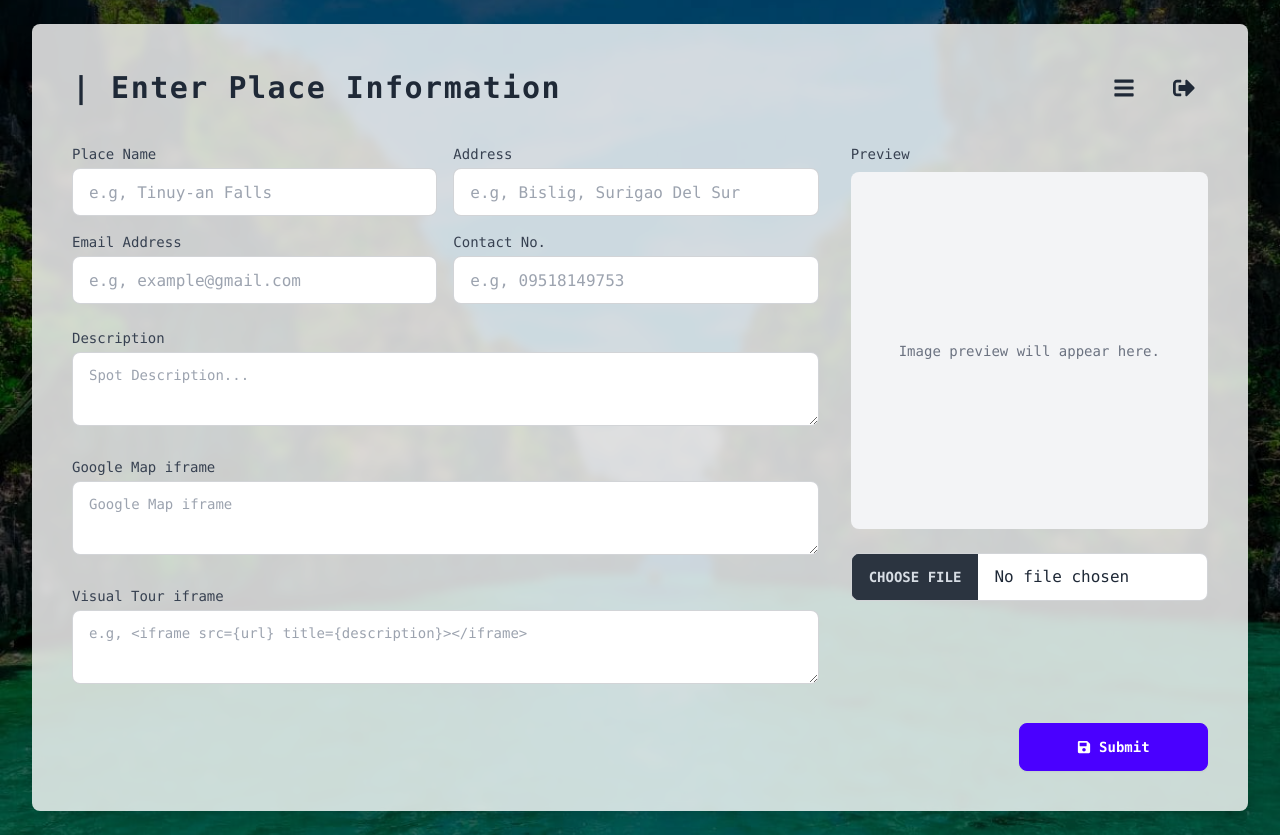
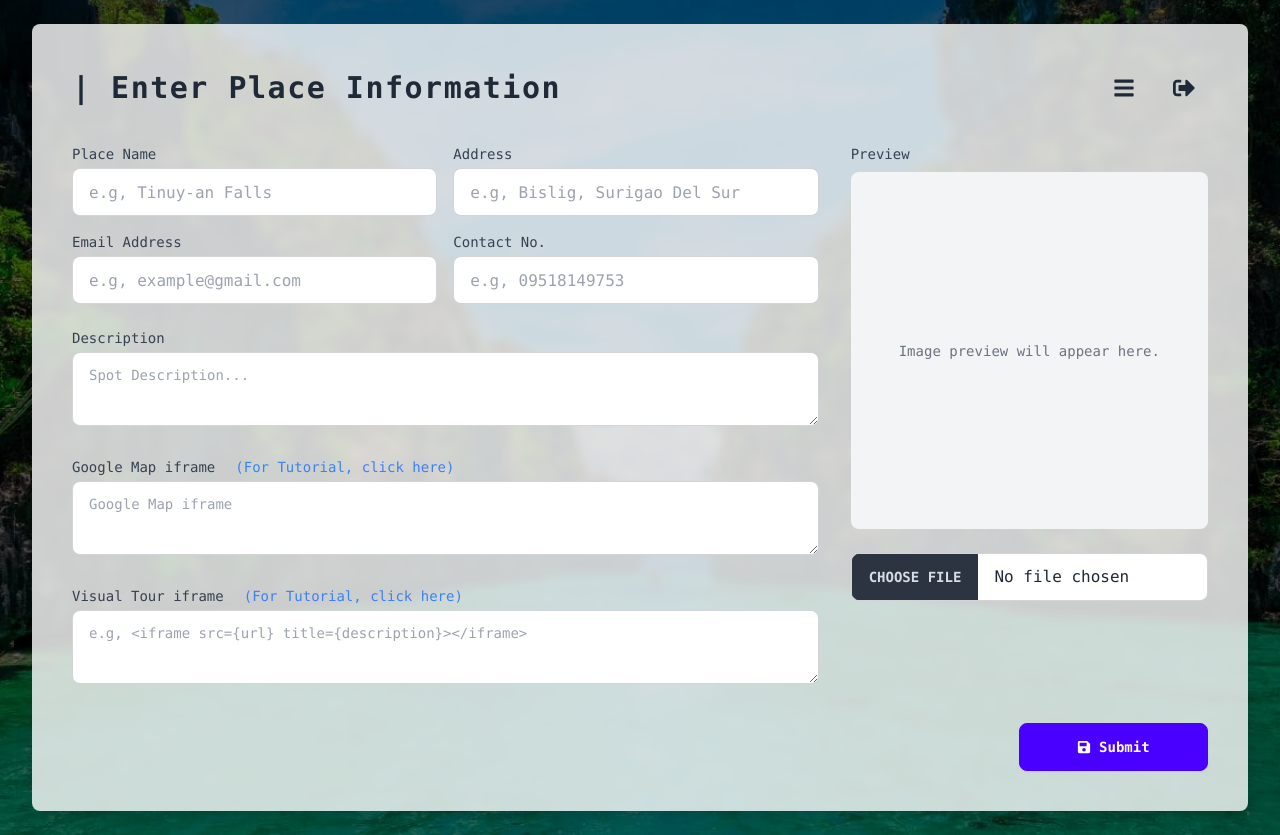
Before and after one commit to marcgerasmio/CTSIMP_Frontend, a React (Vite) app: page /dashboard in a window 1280 px wide. Built offline with nearby package versions, Linux system fonts and the light colour scheme.

Commit message:
added_link

```diff
--- a/src/components/Admin/AdminDashboard.jsx
+++ b/src/components/Admin/AdminDashboard.jsx
@@ -1,5 +1,6 @@
 import React, { useState, useEffect } from "react";
 import { FaSignOutAlt, FaUserCog } from "react-icons/fa";
+import { NavLink } from "react-router-dom";
 
 const AdminDashboard = () => {
   const [isModalOpen, setIsModalOpen] = useState(false);
@@ -57,8 +58,8 @@ const AdminDashboard = () => {
     if (!isOpen) return null;
 
     return (
-      <div className="fixed inset-0 bg-black bg-opacity-50 flex items-center justify-center z-50">
-        <div className="bg-white p-8 rounded-lg w-full max-w-4xl max-h-[90vh] overflow-y-auto">
+      <div className="fixed inset-0 bg-black bg-opacity-50 flex justify-center z-50">
+        <div className="bg-white p-8 rounded-lg w-full max-w-4xl max-h-[90vh] overflow-y-auto mt-10">
           <div className="flex justify-between items-center mb-4">
             <h2 className="text-2xl font-semibold">{place.place_name}</h2>
             <button
@@ -261,12 +262,14 @@ const AdminDashboard = () => {
                 >
                   <FaUserCog size={22} />
                 </button>
-                <button
+               <NavLink to="/">
+               <button
                   className="btn btn-circle btn-ghost"
                   aria-label="Sign Out"
                 >
                   <FaSignOutAlt size={22} />
                 </button>
+               </NavLink>
               </div>
             </div>
             <div role="tablist" className="tabs tabs-lifted">
@@ -368,16 +371,18 @@ const AdminDashboard = () => {
                 </div>
               </div>
             </div>
-            <PlaceDetailsModal
+
+            <PasswordChangeModal />
+          </div>
+        </div>
+      </div>
+      <PlaceDetailsModal
               place={selectedPlace}
               isOpen={isModalOpen}
               onClose={handleCloseModal}
             />
-            <PasswordChangeModal />
-          </div>
-        </div>
-      </div>
     </div>
+
   );
 };
 
--- a/src/components/User/Dashboards.jsx
+++ b/src/components/User/Dashboards.jsx
@@ -207,6 +207,9 @@ const Dashboard = () => {
                   className="block text-sm font-medium text-gray-700 mb-1"
                 >
                   Google Map iframe
+                  <span className="ms-5">
+                    <a href="https://youtube.com/watch?v=T5FaFLeERLs&si=3rAhKhMruFZitpAb" className="text-blue-500" target="_blank">(For Tutorial, click here)</a>
+                  </span>
                 </label>
                 <textarea
                   id="googleMap"
@@ -224,6 +227,9 @@ const Dashboard = () => {
                   className="block text-sm font-medium text-gray-700 mb-1"
                 >
                   Visual Tour iframe
+                  <span className="ms-5">
+                    <a href="https://webobook.com/embedded-virtual-tour" className="text-blue-500" target="_blank">(For Tutorial, click here)</a>
+                  </span>
                 </label>
                 <textarea
                   id="visualTour"
--- a/src/components/User/Header.jsx
+++ b/src/components/User/Header.jsx
@@ -1,4 +1,5 @@
 import { FaSignOutAlt, FaTrashAlt, FaBars } from "react-icons/fa";
+import { NavLink } from "react-router-dom";
 
 const Header = ({ onOpenModal }) => (
   <div className="flex justify-between items-center mb-8">
@@ -14,6 +15,7 @@ const Header = ({ onOpenModal }) => (
       >
         <FaBars size={22} />
       </button>
+      <NavLink to="/">
       <button
         type="button"
         className="btn btn-circle btn-ghost"
@@ -21,6 +23,7 @@ const Header = ({ onOpenModal }) => (
       >
         <FaSignOutAlt size={22} />
       </button>
+      </NavLink>
     </div>
   </div>
 );
```
